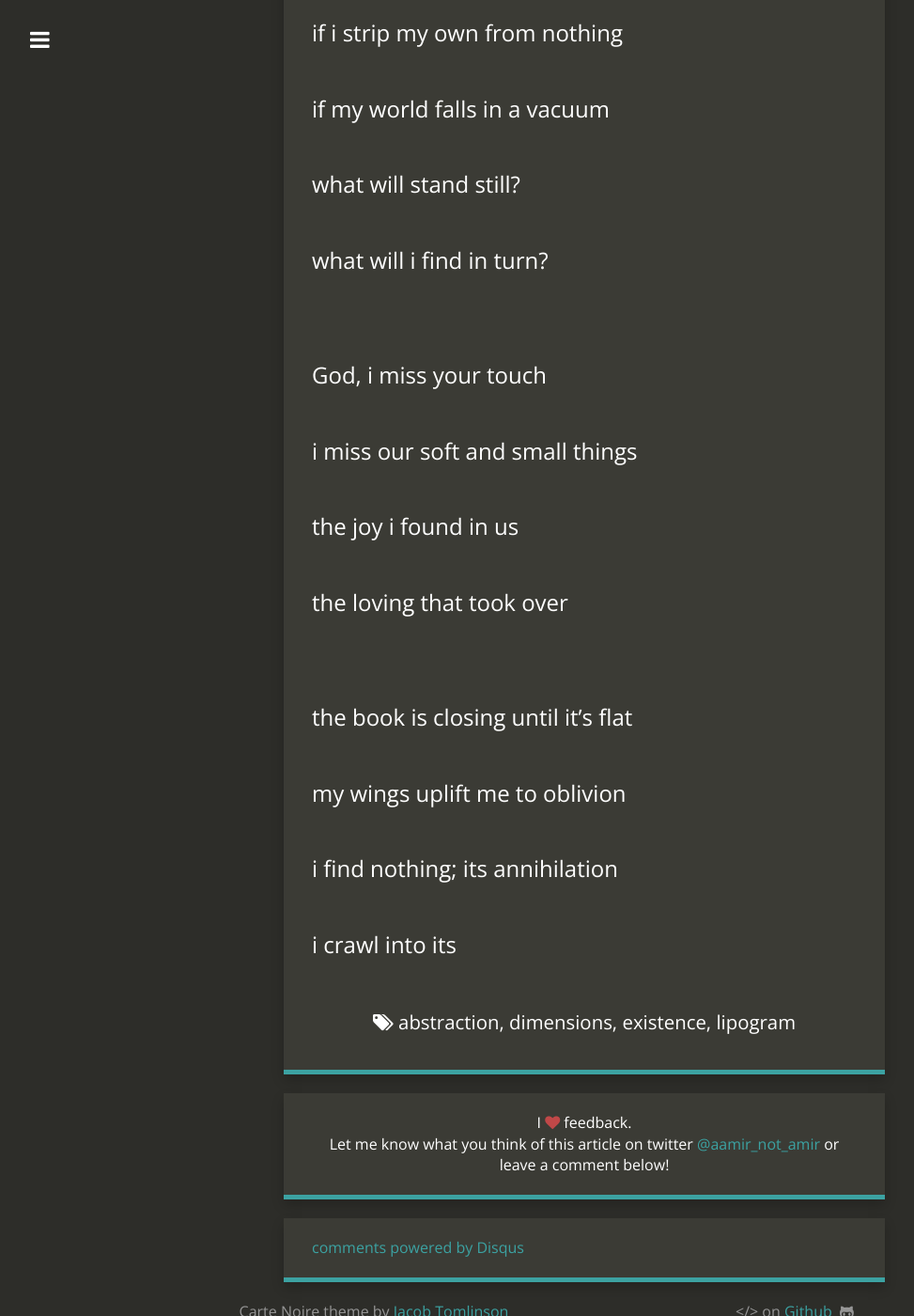
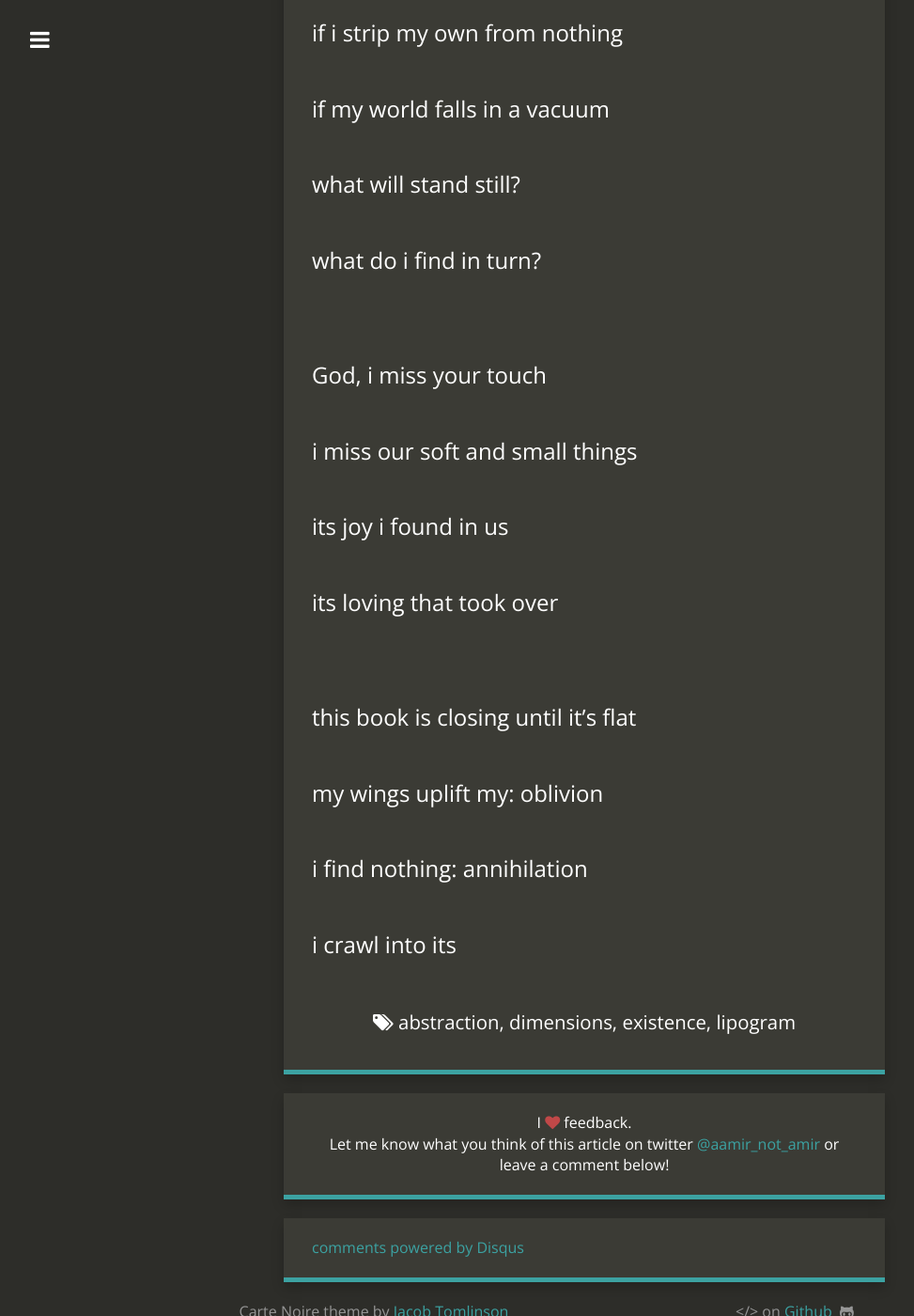
Before and after one commit to jacobtomlinson/carte-noire, a Jekyll site: the page built from _posts/2020-09-27-fractals-folding-lipogram.md, in a window 1280 px wide and 1400 px high, scrolled down 1095 px. Shown: the whole window at 94% size, without its empty margins (18-991 px from the left). Built offline with Jekyll 4.4.1, drawn with Linux system fonts in a browser that asks for light colours; nearby versions of some CDN libraries; comment, search, counter and statistics services are not loaded; some of the changed text lies outside the part shown.

Commit message:
Remove e from fractal poem

```diff
--- a/_posts/2020-09-27-fractals-folding-lipogram.md
+++ b/_posts/2020-09-27-fractals-folding-lipogram.md
@@ -37,22 +37,22 @@ if my world falls in a vacuum
 
 what will stand still?
 
-what will i find in turn?
+what do i find in turn?
 
 <br>
 God, i miss your touch
 
 i miss our soft and small things
 
-the joy i found in us
+its joy i found in us
 
-the loving that took over
+its loving that took over
 
 <br>
-the book is closing until it's flat
+this book is closing until it's flat
 
-my wings uplift me to oblivion
+my wings uplift my: oblivion
 
-i find nothing; its annihilation
+i find nothing: annihilation
 
 i crawl into its
```
Also changed, not shown: other parts of _posts/2020-09-27-fractals-folding-lipogram.md (+2 -2 lines).
